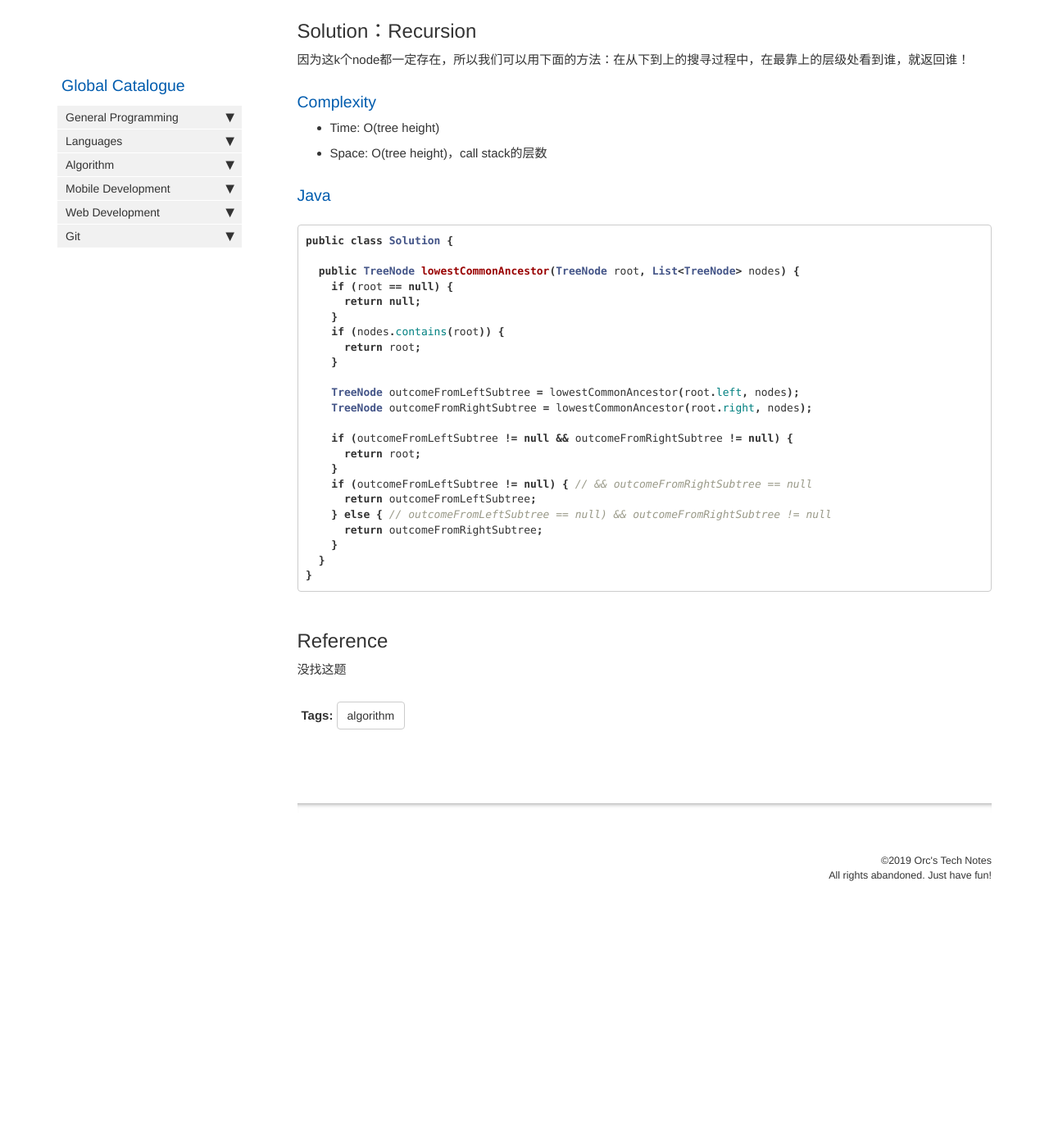
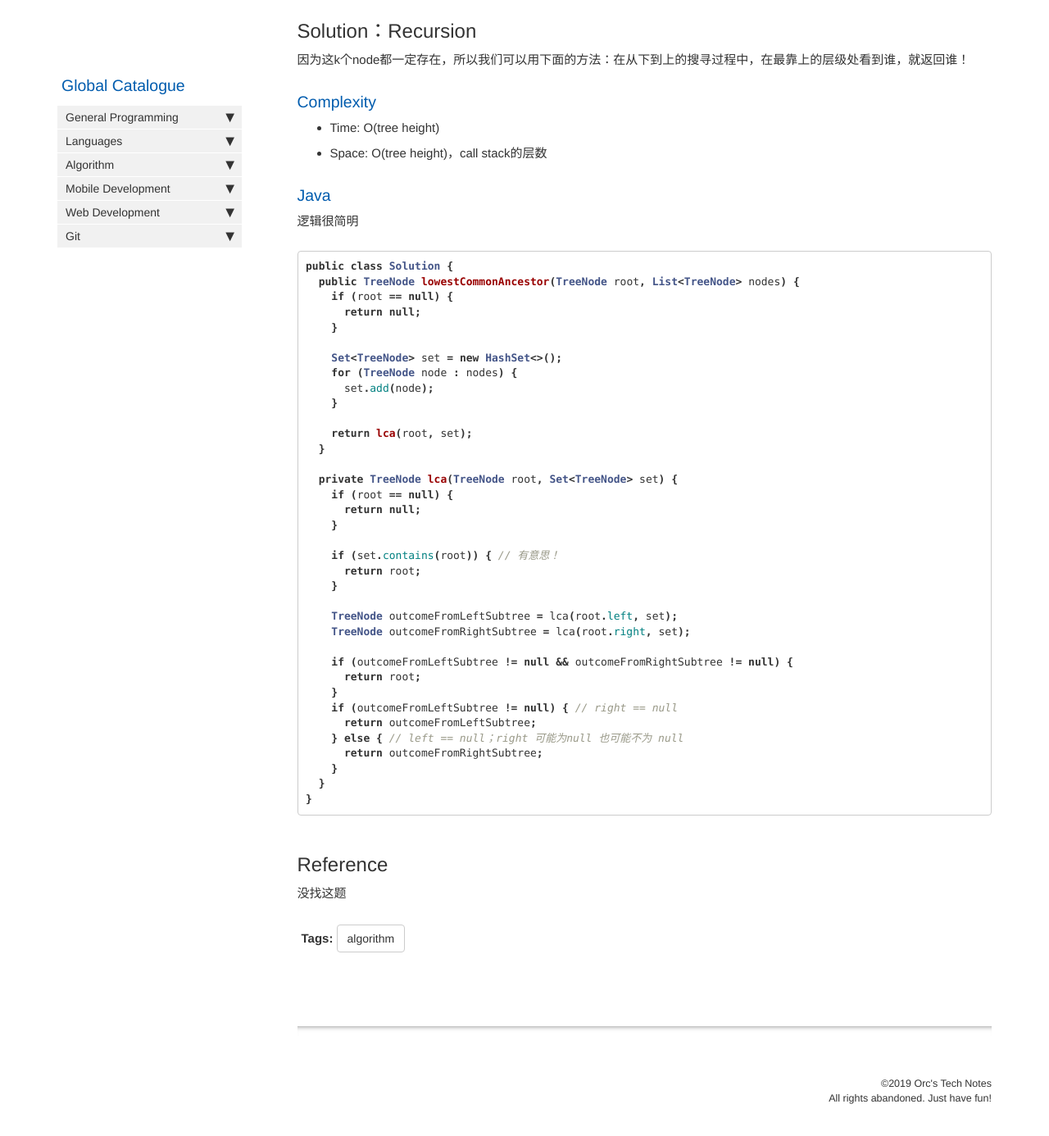
Before and after one commit to HungryOrc/hungryorc.github.io, a Jekyll site: the page built from pages/algorithm/algorithm_lowestCommonAncestor_BinaryTree_KNodesExist.md, in a window 1280 px wide and 1400 px high, scrolled down 820 px. Shown: the top 1386 px of the window at 82% size. Built offline with Jekyll 4.4.1, drawn with Linux system fonts in a browser that asks for light colours; nearby versions of some CDN libraries; comment, search, counter and statistics services are not loaded; before the commit the page ends 1947 px from its top, so only the background shows below that.

Commit message:
Update algorithm_lowestCommonAncestor_BinaryTree_KNodesExist.md

````diff
--- a/pages/algorithm/algorithm_lowestCommonAncestor_BinaryTree_KNodesExist.md
+++ b/pages/algorithm/algorithm_lowestCommonAncestor_BinaryTree_KNodesExist.md
@@ -46,26 +46,40 @@ class TreeNode {
 * Space: O(tree height)，call stack的层数
 
 ### Java
+逻辑很简明
 ```java
 public class Solution {
-
   public TreeNode lowestCommonAncestor(TreeNode root, List<TreeNode> nodes) {
     if (root == null) {
       return null;
     }
-    if (nodes.contains(root)) {
+
+    Set<TreeNode> set = new HashSet<>();
+    for (TreeNode node : nodes) {
+      set.add(node);
+    }
+
+    return lca(root, set);
+  }
+
+  private TreeNode lca(TreeNode root, Set<TreeNode> set) {
+    if (root == null) {
+      return null;
+    }
+
+    if (set.contains(root)) { // 有意思！
       return root;
     }
 
-    TreeNode outcomeFromLeftSubtree = lowestCommonAncestor(root.left, nodes);
-    TreeNode outcomeFromRightSubtree = lowestCommonAncestor(root.right, nodes);
+    TreeNode outcomeFromLeftSubtree = lca(root.left, set);
+    TreeNode outcomeFromRightSubtree = lca(root.right, set);
 
     if (outcomeFromLeftSubtree != null && outcomeFromRightSubtree != null) {
       return root;
     }
-    if (outcomeFromLeftSubtree != null) { // && outcomeFromRightSubtree == null
+    if (outcomeFromLeftSubtree != null) { // right == null
       return outcomeFromLeftSubtree;
-    } else { // outcomeFromLeftSubtree == null) && outcomeFromRightSubtree != null
+    } else { // left == null；right 可能为null 也可能不为 null
       return outcomeFromRightSubtree;
     }
   }
````
